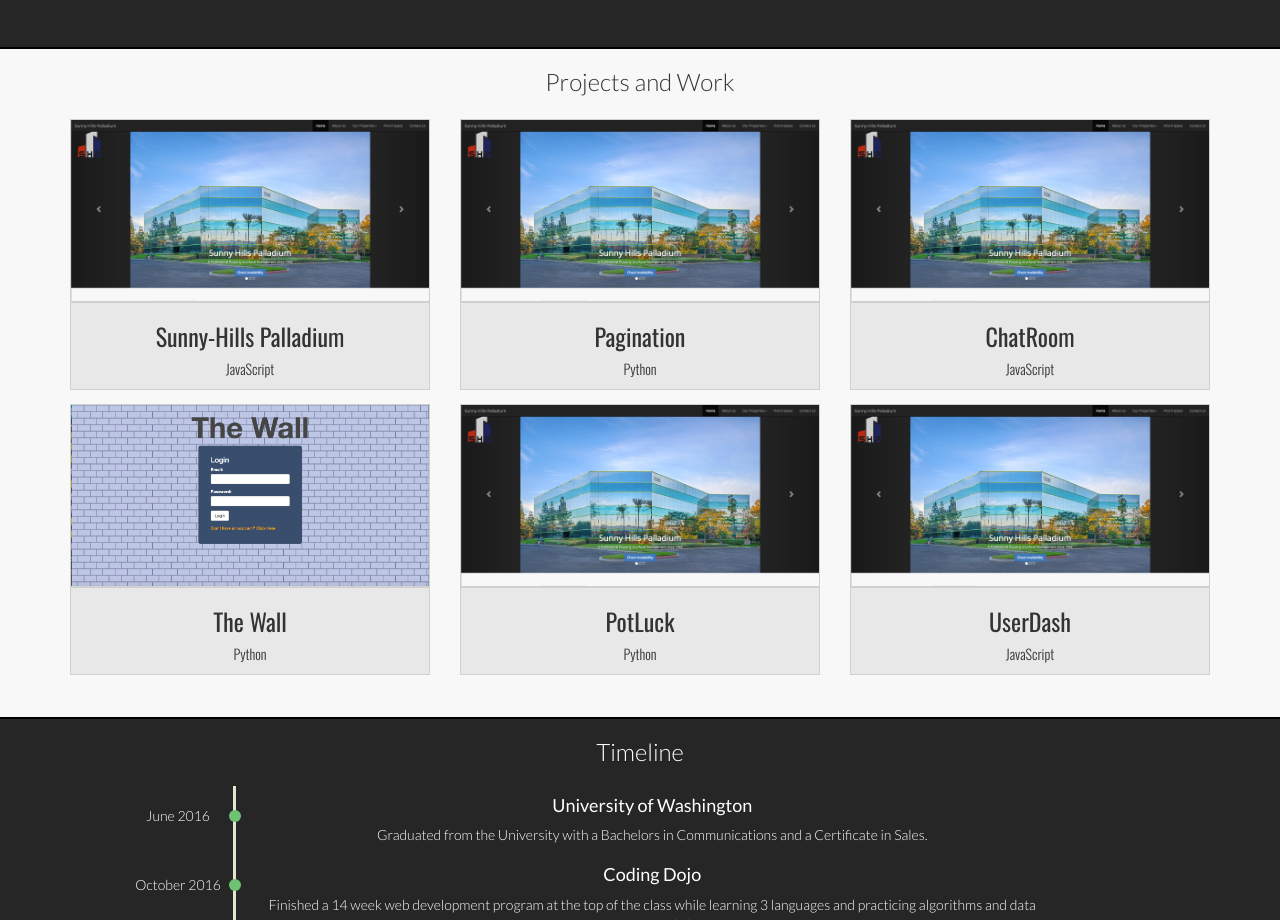
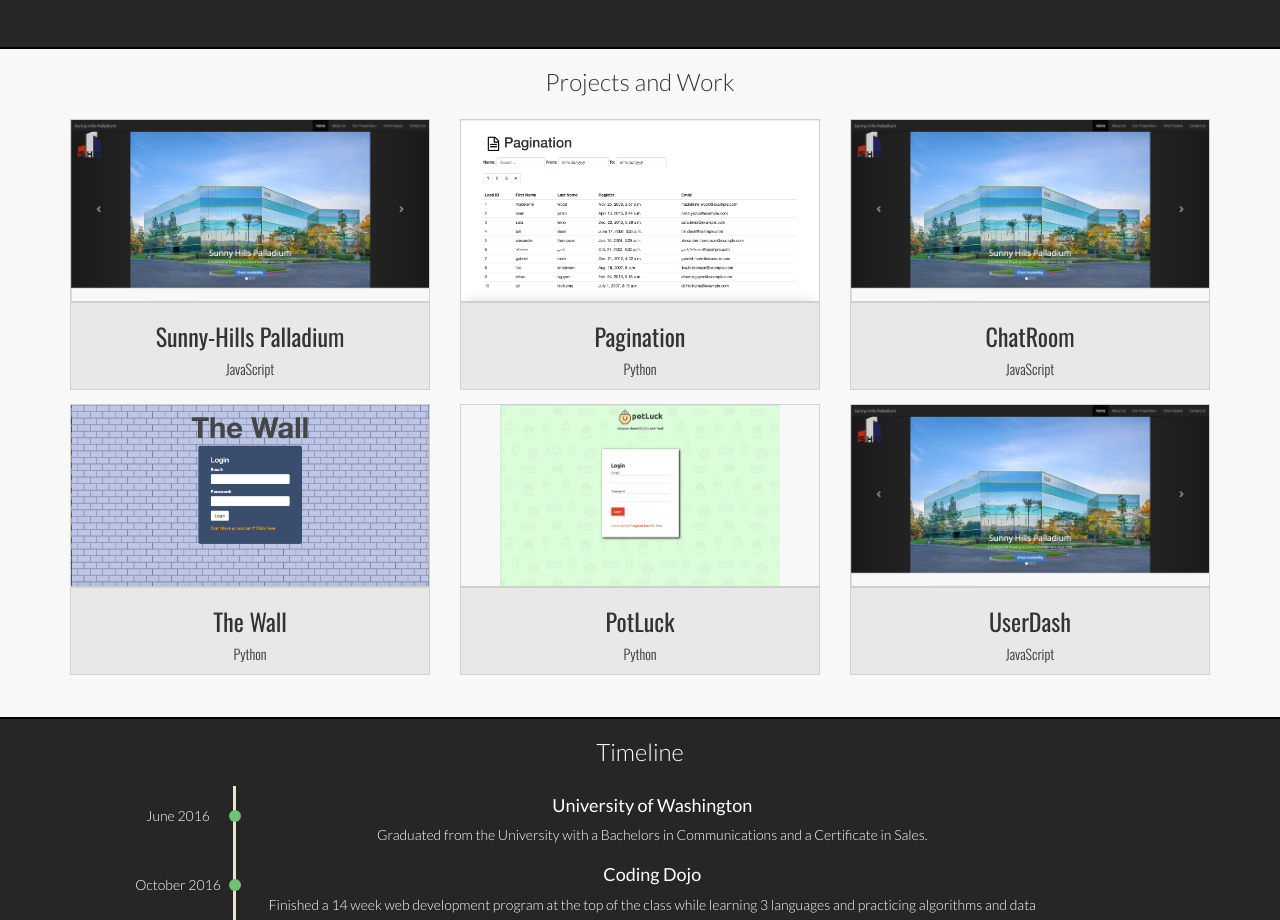
Before and after one commit to jeffjkwok/oldWebsite, a plain HTML site: page index.html in a window 1280 px wide. Shown: the part 1340-2260 px from the top of the page. Drawn offline with nearby package versions, Linux system fonts and the light colour scheme.

Commit message:
added photos

```diff
--- a/index.html
+++ b/index.html
@@ -223,7 +223,7 @@
                 <div class="col-md-4 col-sm-6 project">
                     <div class="content">
                         <div class='content-img' data-toggle="modal" data-target='#pagination'>
-                            <img class='img-responsive mx-auto' src="./images/projects/shp.png" alt="">
+                            <img class='img-responsive mx-auto' src="./images/projects/pagination.png" alt="">
                             <div class='after'>
                                 <p>+</p>
                             </div>
@@ -313,7 +313,7 @@
                 <div class="col-md-4 col-sm-6 project">
                     <div class="content">
                         <div class='content-img' data-toggle='modal' data-target='#potluck'>
-                            <img class='img-responsive mx-auto' src="./images/projects/shp.png" alt="">
+                            <img class='img-responsive mx-auto' src="./images/projects/potluck.png" alt="">
                             <div class='after'>
                                 <p>+</p>
                             </div>
```
Also changed, not shown: images/projects/pagination.png (added), images/projects/potluck.png (added).
